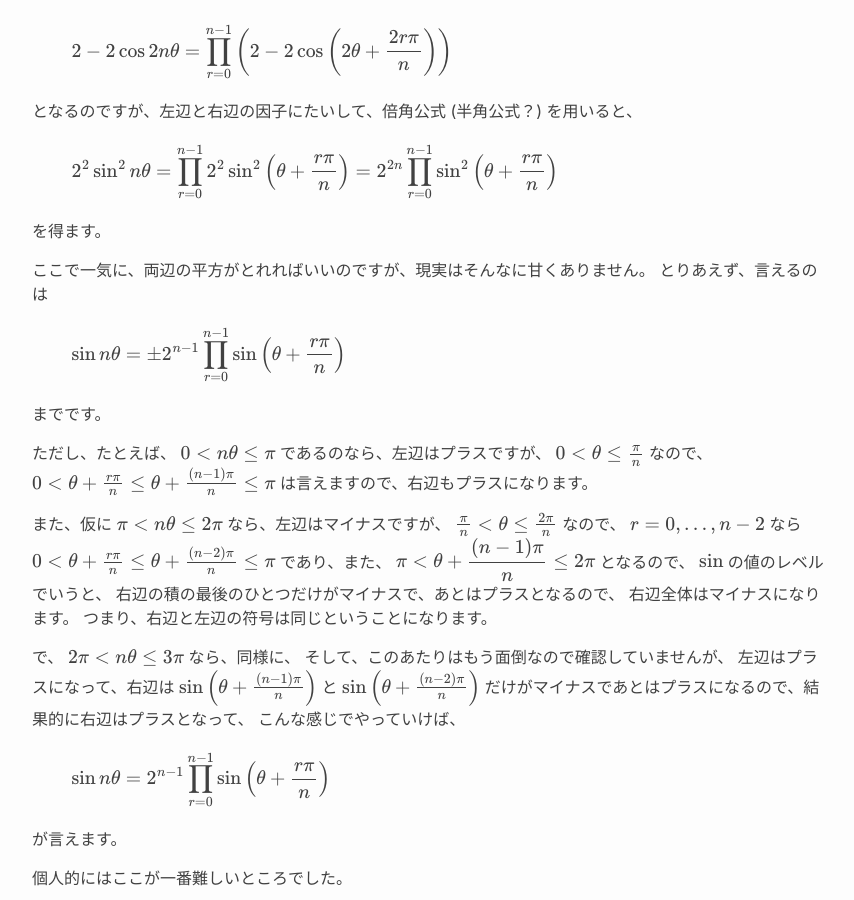
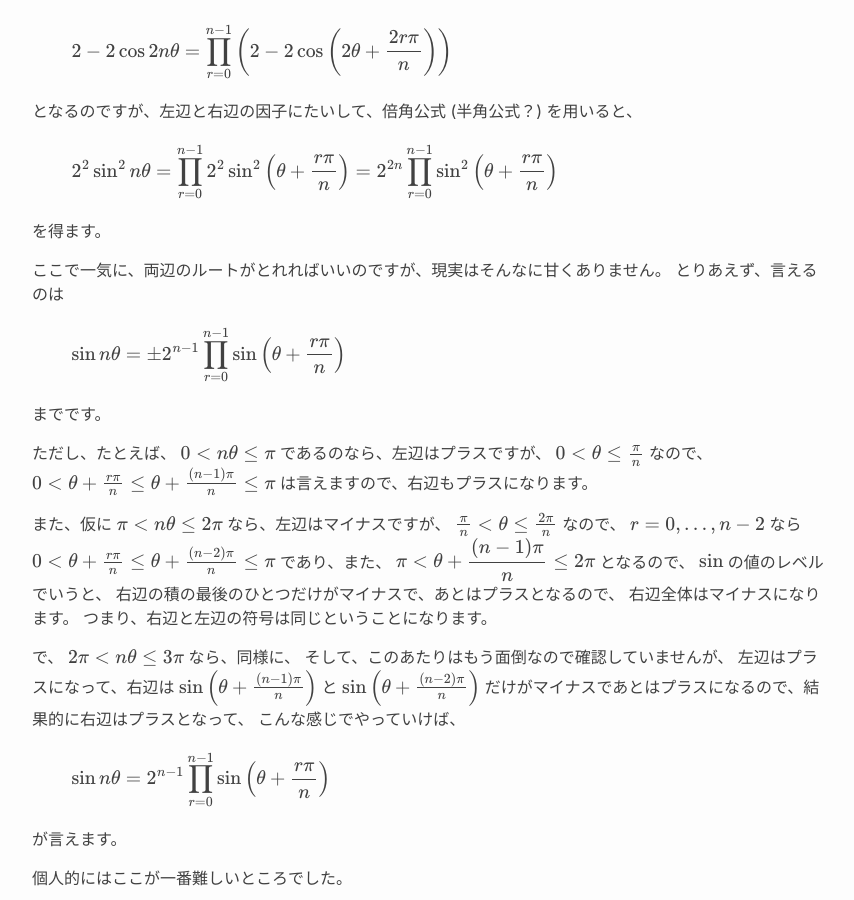
Before and after one commit to eiu2/eiu2.github.com, a Jekyll site: the page built from _posts/2026-07-01-YAAATT.md, in a window 1280 px wide and 900 px high, scrolled down 1050 px. Shown: the whole window, without its empty margins (208-1062 px from the left). Built offline with Jekyll 4.4.1, drawn with Linux system fonts in a browser that asks for light colours; nearby versions of some CDN libraries; formulas are drawn with MathJax 3.

Commit message:
Update 2026-07-01-YAAATT.md

```diff
--- a/_posts/2026-07-01-YAAATT.md
+++ b/_posts/2026-07-01-YAAATT.md
@@ -54,7 +54,7 @@ $$
 
 を得ます。
 
-ここで一気に、両辺の平方がとれればいいのですが、現実はそんなに甘くありません。
+ここで一気に、両辺のルートがとれればいいのですが、現実はそんなに甘くありません。
 とりあえず、言えるのは
 
 $$
```
